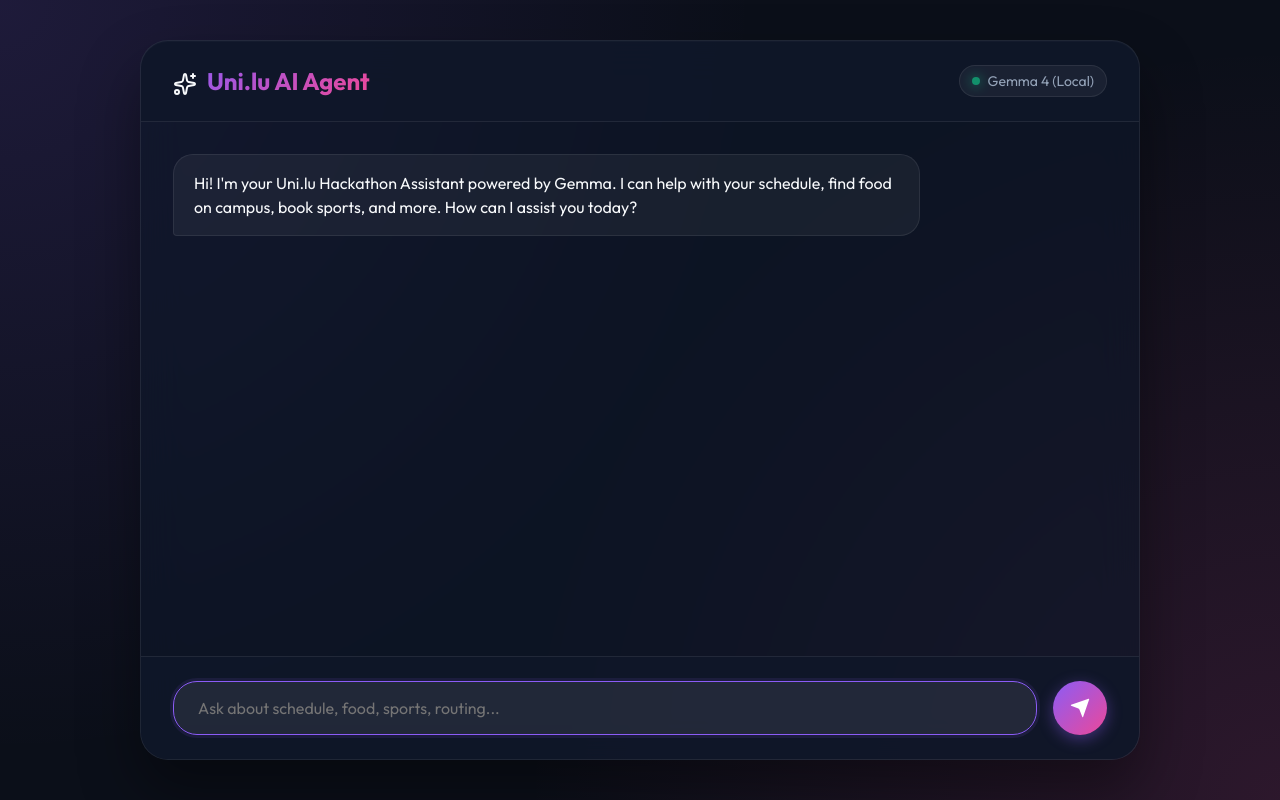
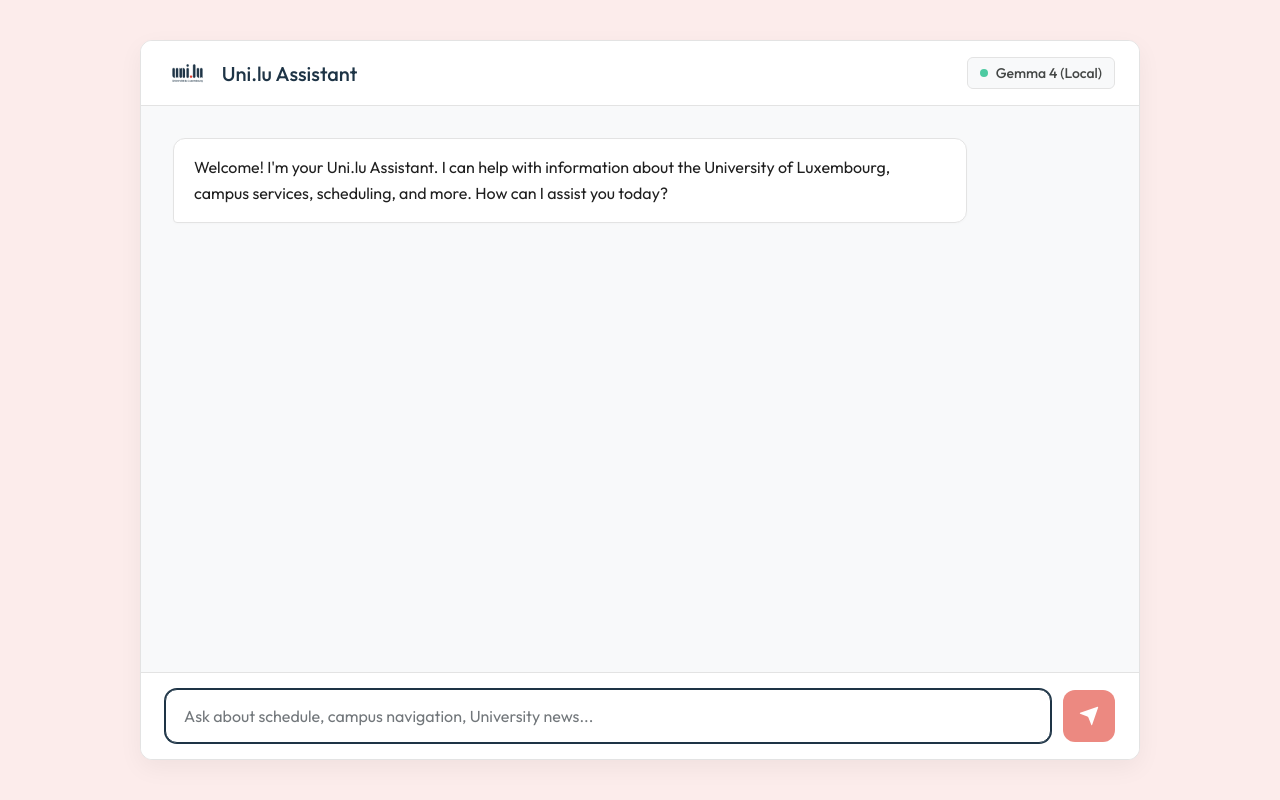
Before and after one commit to BagrKonstantin/UNIA, a React (Vite) app in the folder frontend/: page / in a window 1280 px wide. Built offline with nearby package versions, Linux system fonts and the light colour scheme.

Commit message:
Updated design

```diff
--- a/frontend/package.json
+++ b/frontend/package.json
@@ -13,7 +13,8 @@
     "@assistant-ui/react": "^0.12.25",
     "lucide-react": "^1.9.0",
     "react": "^19.2.5",
-    "react-dom": "^19.2.5"
+    "react-dom": "^19.2.5",
+    "react-markdown": "^10.1.0"
   },
   "devDependencies": {
     "@eslint/js": "^10.0.1",
--- a/frontend/src/App.tsx
+++ b/frontend/src/App.tsx
@@ -1,10 +1,9 @@
 import React, { useState, useRef, useEffect } from 'react';
 import { Send, Sparkles } from 'lucide-react';
+import ReactMarkdown from 'react-markdown';
 import './index.css';
 
-// For simplicity and custom premium styling without Tailwind,
-// we will build a custom chat interface replicating the assistant-ui experience
-// communicating natively with our Python backend without the complex wrapper.
+// Custom interface for the unilu Assistant
 
 type Message = {
   role: 'user' | 'assistant' | 'tool';
@@ -15,7 +14,7 @@
 
 function App() {
   const [messages, setMessages] = useState<Message[]>([
-    { role: 'assistant', content: "Hi! I'm your Uni.lu Hackathon Assistant powered by Gemma. I can help with your schedule, find food on campus, book sports, and more. How can I assist you today?" }
+    { role: 'assistant', content: "Welcome! I'm your Uni.lu Assistant. I can help with information about the University of Luxembourg, campus services, scheduling, and more. How can I assist you today?" }
   ]);
   const [input, setInput] = useState("");
   const [isLoading, setIsLoading] = useState(false);
@@ -52,13 +51,11 @@
 
       const data = await response.json();
 
-      // Support for naive backend response rendering tool usage
       if (data.tool_results && data.tool_results.length > 0) {
-        // Append tools as messages, followed by final answer if any
         setMessages(prev => [
-            ...prev,
-            ...data.tool_results.map((t: any) => ({ role: 'tool' as const, content: `[Executed Tool] ${t.content}`})),
-            { role: 'assistant', content: data.content || "Done! Is there anything else you need?" }
+          ...prev,
+          ...data.tool_results.map((t: any) => ({ role: 'tool' as const, content: `[Executed Tool] ${t.content}` })),
+          { role: 'assistant', content: data.content || "Done! Is there anything else you need?" }
         ]);
       } else {
         setMessages(prev => [...prev, { role: 'assistant', content: data.content }]);
@@ -75,9 +72,11 @@
   return (
     <div className="app-wrapper">
       <header className="header">
-        <div className="header-title">
-          <Sparkles size={24} style={{ display: 'inline', marginRight: '10px', verticalAlign: 'middle' }} />
-          Uni.lu AI Agent
+        <div className="header-title-container">
+          <img src="/logo.png" alt="Uni.lu Logo" className="unilu-logo" />
+          <div className="header-title">
+            Uni.lu Assistant
+          </div>
         </div>
         <div className="status-badge">
           <div className="status-dot"></div>
@@ -89,17 +88,17 @@
         {messages.map((msg, idx) => (
           <div key={idx} className={`message ${msg.role}`}>
             {msg.role === 'assistant' ? (
-              <div dangerouslySetInnerHTML={{ __html: msg.content.replace(/\n/g, '<br/>') }} />
+              <ReactMarkdown>{msg.content}</ReactMarkdown>
             ) : (
-                msg.content
+              msg.content
             )}
           </div>
         ))}
         {isLoading && (
           <div className="message assistant" style={{ opacity: 0.7 }}>
-            <span style={{ display: 'flex', gap: '4px', alignItems: 'center' }}>
-                <span className="status-dot" style={{ background: 'var(--accent-purple)' }}></span>
-                Thinking...
+            <span style={{ display: 'flex', gap: '8px', alignItems: 'center' }}>
+              <span className="status-dot" style={{ background: 'var(--accent-unilu-red)' }}></span>
+              Thinking...
             </span>
           </div>
         )}
@@ -110,7 +109,7 @@
         <input
           type="text"
           className="input-field"
-          placeholder="Ask about schedule, food, sports, routing..."
+          placeholder="Ask about schedule, campus navigation, University news..."
           value={input}
           onChange={(e) => setInput(e.target.value)}
           disabled={isLoading}
--- a/frontend/src/index.css
+++ b/frontend/src/index.css
@@ -1,14 +1,14 @@
 @import url('https://fonts.googleapis.com/css2?family=Outfit:wght@300;400;500;700&display=swap');
 
 :root {
-  --bg-color: #0b0f19;
-  --text-primary: #f8fafc;
-  --text-secondary: #94a3b8;
-  --accent-purple: #8b5cf6;
-  --accent-pink: #ec4899;
-  --gradient-primary: linear-gradient(135deg, var(--accent-purple), var(--accent-pink));
-  --glass-bg: rgba(15, 23, 42, 0.65);
-  --glass-border: rgba(255, 255, 255, 0.08);
+  --bg-color: #fceceb; /* Soft gray/off-white background */
+  --text-primary: #1f1f1f;
+  --text-secondary: #444746;
+  --accent-unilu-blue: #1E3446;
+  --accent-unilu-red: #E13C2E;
+  --glass-bg: #ffffff;
+  --glass-border: #e3e3e3;
+  --glass-shadow: 0 4px 6px rgba(0, 0, 0, 0.05);
   font-family: 'Outfit', sans-serif;
 }
 
@@ -25,9 +25,6 @@
   justify-content: center;
   align-items: center;
   min-height: 100vh;
-  background-image:
-    radial-gradient(circle at 0% 0%, rgba(139, 92, 246, 0.15) 0, transparent 50%),
-    radial-gradient(circle at 100% 100%, rgba(236, 72, 153, 0.15) 0, transparent 50%);
 }
 
 .app-wrapper {
@@ -36,31 +33,41 @@
   height: 90vh;
   margin: 0 20px;
   background: var(--glass-bg);
-  backdrop-filter: blur(20px);
-  -webkit-backdrop-filter: blur(20px);
   border: 1px solid var(--glass-border);
-  border-radius: 28px;
-  box-shadow: 0 30px 60px rgba(0,0,0,0.4), inset 0 1px 0 rgba(255,255,255,0.1);
+  border-radius: 12px; /* Much less roundy, squarer style */
+  box-shadow: 0 8px 24px rgba(0, 0, 0, 0.05);
   display: flex;
   flex-direction: column;
   overflow: hidden;
 }
 
 .header {
-  padding: 24px 32px;
+  padding: 16px 24px;
   border-bottom: 1px solid var(--glass-border);
   display: flex;
   justify-content: space-between;
   align-items: center;
-  background: rgba(15, 23, 42, 0.8);
+  background: #ffffff;
+}
+
+.header-title-container {
+  display: flex;
+  align-items: center;
+  gap: 12px;
+}
+
+.unilu-logo {
+  height: 32px;
+  width: auto;
+  object-fit: contain;
 }
 
 .header-title {
-  font-size: 1.5rem;
-  font-weight: 700;
-  background: var(--gradient-primary);
-  -webkit-background-clip: text;
-  -webkit-text-fill-color: transparent;
+  font-size: 1.25rem;
+  font-weight: 500;
+  color: var(--accent-unilu-blue);
+  display: flex;
+  align-items: center;
 }
 
 .status-badge {
@@ -68,10 +75,11 @@
   align-items: center;
   gap: 8px;
   font-size: 0.875rem;
+  font-weight: 500;
   color: var(--text-secondary);
-  background: rgba(255,255,255,0.05);
+  background: #f8f9fa;
   padding: 6px 12px;
-  border-radius: 20px;
+  border-radius: 6px; /* Boxier badge */
   border: 1px solid var(--glass-border);
 }
 
@@ -80,7 +88,6 @@
   height: 8px;
   background: #10b981;
   border-radius: 50%;
-  box-shadow: 0 0 12px #10b981;
   animation: pulse 2s cubic-bezier(0.4, 0, 0.6, 1) infinite;
 }
 
@@ -89,7 +96,6 @@
   50% { opacity: .5; }
 }
 
-/* Custom styling for standard chat components when using custom renderer */
 .chat-container {
   flex: 1;
   overflow-y: auto;
@@ -97,41 +103,46 @@
   display: flex;
   flex-direction: column;
   gap: 24px;
+  background: #f8f9fa; /* slightly darker chat background area for depth */
 }
 
 .message {
-  max-width: 80%;
-  padding: 16px 20px;
-  border-radius: 20px;
-  line-height: 1.5;
-  animation: slideUp 0.4s ease-out forwards;
+  max-width: 85%;
+  line-height: 1.6;
+  animation: slideUp 0.3s ease-out forwards;
   opacity: 0;
-  transform: translateY(10px);
+  transform: translateY(5px);
+  position: relative;
+  font-size: 1rem;
 }
 
 .message.user {
   align-self: flex-end;
-  background: var(--gradient-primary);
-  color: white;
-  border-bottom-right-radius: 4px;
+  background: #e8eaed; /* Soft gray background like Gemini input echoes */
+  color: var(--text-primary);
+  padding: 14px 18px;
+  border-radius: 12px 12px 4px 12px; /* Slight bubble point, squared-off */
 }
 
 .message.assistant {
   align-self: flex-start;
-  background: rgba(255,255,255,0.05);
+  background: #ffffff; /* White background for assistant card */
   border: 1px solid var(--glass-border);
-  border-bottom-left-radius: 4px;
+  color: var(--text-primary);
+  padding: 16px 20px;
+  border-radius: 12px 12px 12px 4px;
+  box-shadow: 0 1px 3px rgba(0,0,0,0.02);
 }
 
 .message.tool {
   align-self: center;
-  background: rgba(16, 185, 129, 0.1);
-  color: #34d399;
-  border: 1px solid rgba(16, 185, 129, 0.2);
+  background: transparent;
+  color: var(--text-secondary);
   font-size: 0.85rem;
   font-family: monospace;
   padding: 8px 16px;
-  border-radius: 12px;
+  border: 1px dashed var(--glass-border);
+  border-radius: 6px;
 }
 
 @keyframes slideUp {
@@ -142,57 +153,66 @@
 }
 
 .input-area {
-  padding: 24px 32px;
-  background: rgba(15, 23, 42, 0.8);
+  padding: 16px 24px;
+  background: #ffffff;
   border-top: 1px solid var(--glass-border);
   display: flex;
-  gap: 16px;
+  gap: 12px;
+  align-items: center;
 }
 
 .input-field {
   flex: 1;
-  background: rgba(255, 255, 255, 0.05);
+  background: #f8f9fa;
   border: 1px solid var(--glass-border);
-  border-radius: 24px;
-  padding: 16px 24px;
+  border-radius: 12px; /* Squarer, input box style */
+  padding: 16px 18px;
   color: var(--text-primary);
   font-family: inherit;
   font-size: 1rem;
   outline: none;
-  transition: all 0.3s ease;
+  transition: all 0.2s ease;
 }
 
 .input-field:focus {
-  border-color: var(--accent-purple);
-  background: rgba(255, 255, 255, 0.08);
-  box-shadow: 0 0 0 3px rgba(139, 92, 246, 0.1);
+  border-color: var(--accent-unilu-blue);
+  background: #ffffff;
+  box-shadow: 0 0 0 1px var(--accent-unilu-blue);
+}
+
+.input-field::placeholder {
+  color: #72777b;
 }
 
 .send-btn {
-  background: var(--gradient-primary);
+  background: var(--accent-unilu-red);
   color: white;
   border: none;
-  border-radius: 50%;
-  width: 54px;
-  height: 54px;
+  border-radius: 12px; /* Rounded square button */
+  width: 52px;
+  height: 52px;
   display: flex;
   justify-content: center;
   align-items: center;
   cursor: pointer;
-  transition: transform 0.2s ease, box-shadow 0.2s ease;
-  box-shadow: 0 4px 15px rgba(139, 92, 246, 0.4);
+  transition: background 0.2s ease;
 }
 
 .send-btn:hover {
-  transform: translateY(-2px) scale(1.05);
-  box-shadow: 0 6px 20px rgba(139, 92, 246, 0.6);
+  background: #c33125;
 }
 
 .send-btn:active {
-  transform: translateY(0) scale(0.95);
+  transform: scale(0.97);
+}
+
+.send-btn:disabled {
+  opacity: 0.6;
+  cursor: not-allowed;
+  transform: none;
 }
 
 .tool-list {
-  margin-top: 10px;
+  margin-top: 8px;
   padding-left: 20px;
 }
```
Also changed, not shown: frontend/public/logo.png (added), 1 other file (tests, documents, lock files or other folders).
